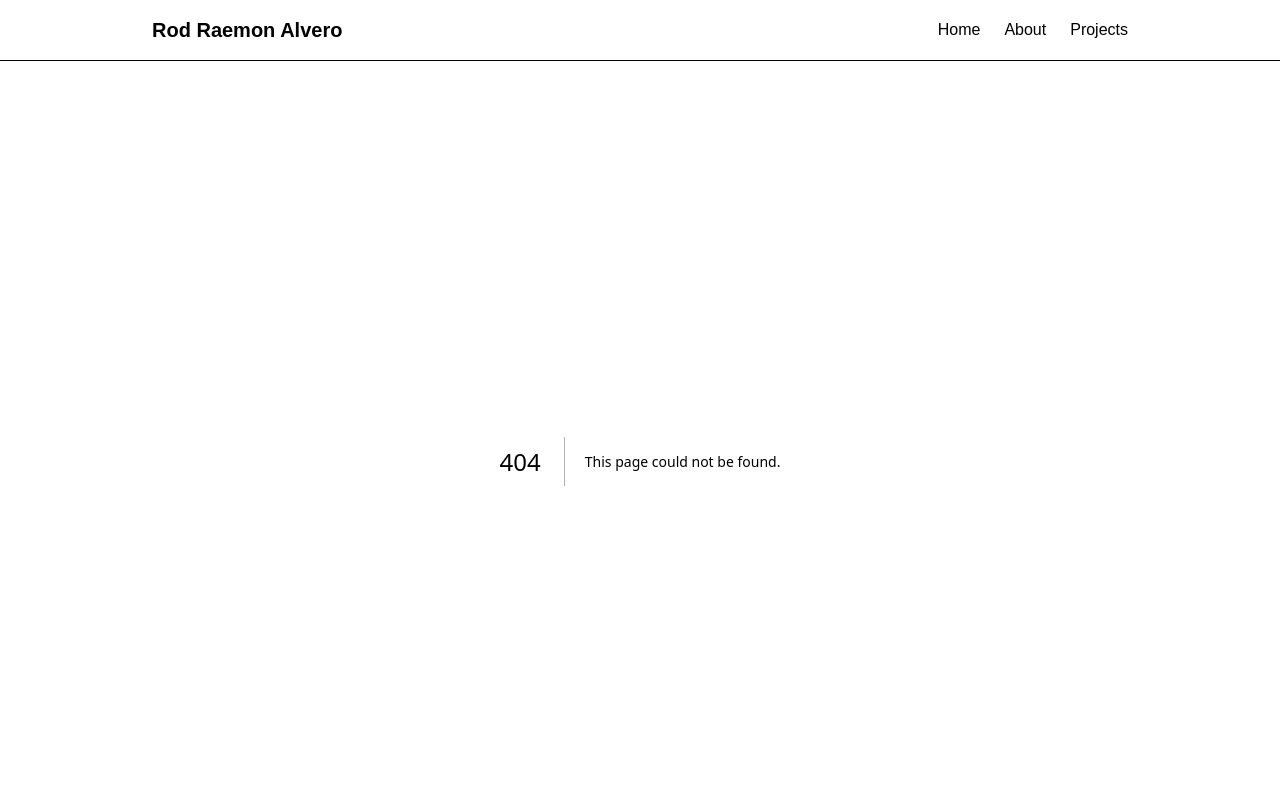
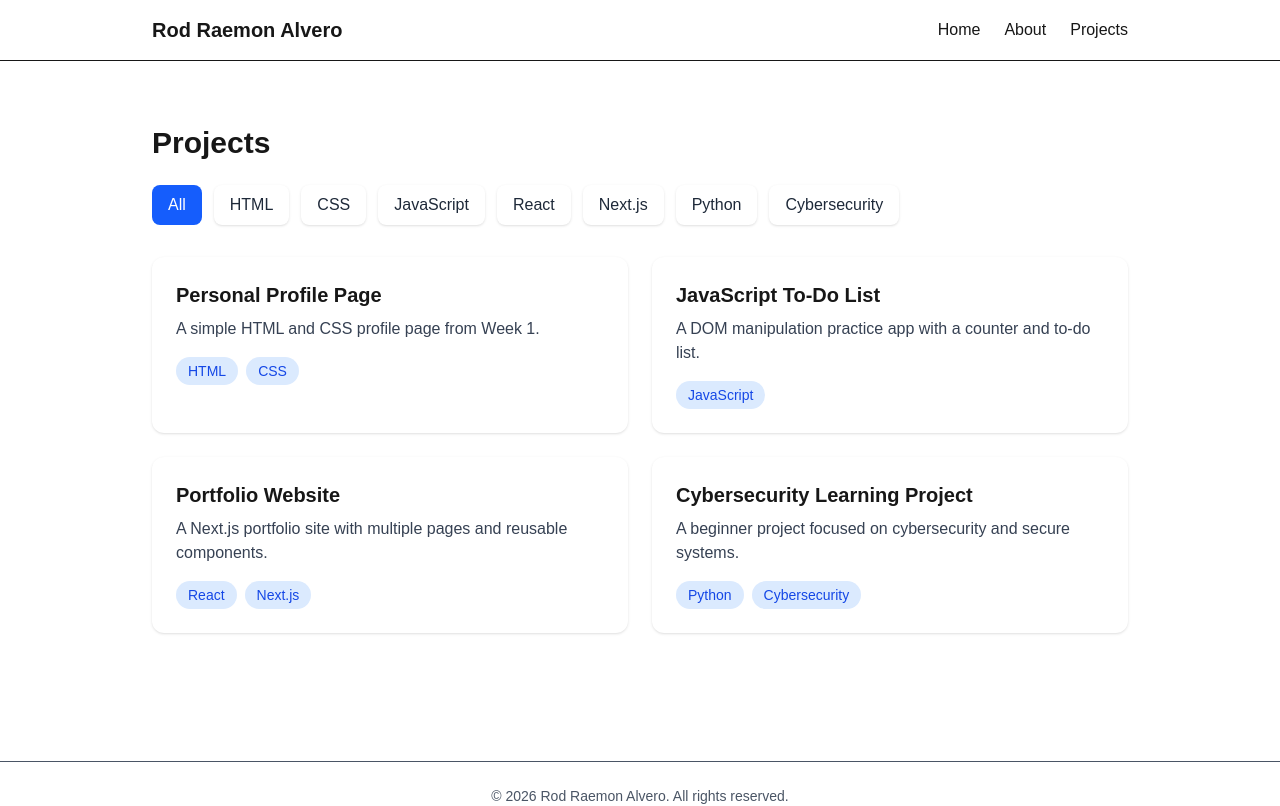
Before and after one commit to rodraemonalvero/week-02-portfolio, a Next.js app: page /projects in a window 1280 px wide. Before the commit this address had no page. Shown: the top 806 px of the page. Built offline with nearby package versions, Linux system fonts and the light colour scheme.

Commit message:
Add Projects page with useState filter

```diff
--- /dev/null
+++ b/app/projects/page.tsx
@@ -0,0 +1,75 @@
+"use client";
+
+import { useState } from "react";
+import ProjectCard from "../../components/ProjectCard";
+
+const projects = [
+  {
+    id: 1,
+    title: "Personal Profile Page",
+    description: "A simple HTML and CSS profile page from Week 1.",
+    tags: ["HTML", "CSS"],
+  },
+  {
+    id: 2,
+    title: "JavaScript To-Do List",
+    description: "A DOM manipulation practice app with a counter and to-do list.",
+    tags: ["JavaScript"],
+  },
+  {
+    id: 3,
+    title: "Portfolio Website",
+    description: "A Next.js portfolio site with multiple pages and reusable components.",
+    tags: ["React", "Next.js"],
+  },
+  {
+    id: 4,
+    title: "Cybersecurity Learning Project",
+    description: "A beginner project focused on cybersecurity and secure systems.",
+    tags: ["Python", "Cybersecurity"],
+  },
+];
+
+const tags = ["All", ...Array.from(new Set(projects.flatMap((p) => p.tags)))];
+
+export default function ProjectsPage() {
+  const [activeTag, setActiveTag] = useState("All");
+
+  const filteredProjects =
+    activeTag === "All"
+      ? projects
+      : projects.filter((project) => project.tags.includes(activeTag));
+
+  return (
+    <main className="mx-auto max-w-5xl px-6 py-16">
+      <h1 className="mb-6 text-3xl font-bold">Projects</h1>
+
+      <div className="mb-8 flex flex-wrap gap-3">
+        {tags.map((tag) => (
+          <button
+            key={tag}
+            onClick={() => setActiveTag(tag)}
+            className={`rounded-lg px-4 py-2 ${
+              activeTag === tag
+                ? "bg-blue-600 text-white"
+                : "bg-white text-gray-800 shadow hover:bg-gray-100"
+            }`}
+          >
+            {tag}
+          </button>
+        ))}
+      </div>
+
+      <div className="grid gap-6 md:grid-cols-2">
+        {filteredProjects.map((project) => (
+          <ProjectCard
+            key={project.id}
+            title={project.title}
+            description={project.description}
+            tags={project.tags}
+          />
+        ))}
+      </div>
+    </main>
+  );
+}
--- /dev/null
+++ b/components/ProjectCard.tsx
@@ -0,0 +1,29 @@
+type ProjectCardProps = {
+  title: string;
+  description: string;
+  tags: string[];
+};
+
+export default function ProjectCard({
+  title,
+  description,
+  tags,
+}: ProjectCardProps) {
+  return (
+    <div className="rounded-xl bg-white p-6 shadow">
+      <h2 className="mb-2 text-xl font-bold">{title}</h2>
+      <p className="mb-4 text-gray-700">{description}</p>
+
+      <div className="flex flex-wrap gap-2">
+        {tags.map((tag) => (
+          <span
+            key={tag}
+            className="rounded-full bg-blue-100 px-3 py-1 text-sm text-blue-700"
+          >
+            {tag}
+          </span>
+        ))}
+      </div>
+    </div>
+  );
+}
```
